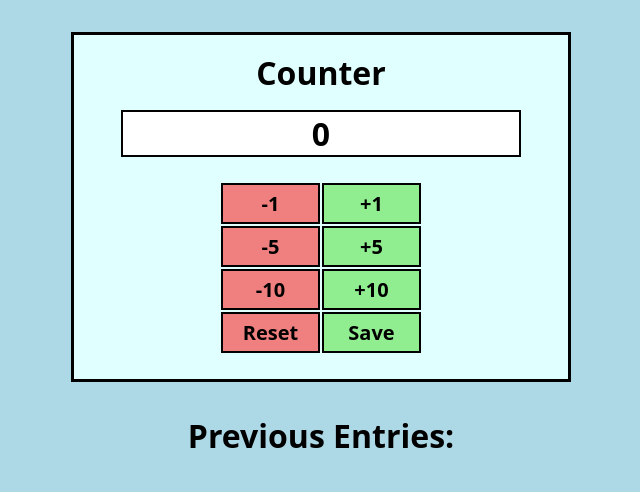
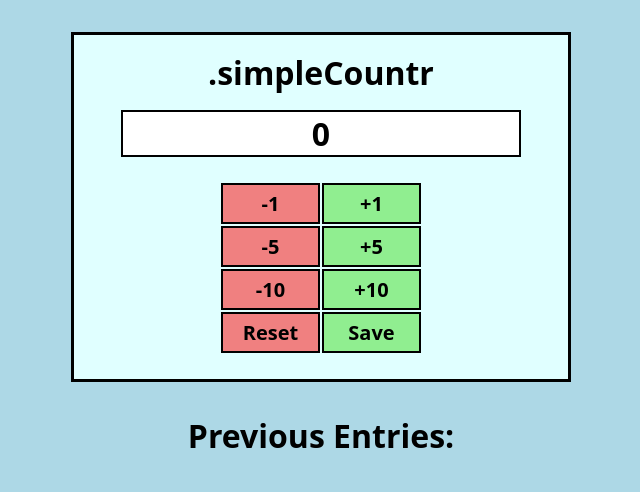
Before and after one commit to andyn-network/simple-counter, a plain HTML site: page index.html in a window 1280 px wide. Shown: the whole page, without its empty margins (319-959 px from the left). Drawn offline with Linux system fonts and the light colour scheme.

Commit message:
Updated index.html

```diff
--- a/index.html
+++ b/index.html
@@ -8,7 +8,7 @@
 </head>
 <body>
     <div class="counter-wrapper">
-        <h1>Counter</h1>
+        <h1>.simpleCountr</h1>
         <h2 id="countEl">0</h2>
         <div class="btn-wrapper">
             <button id="subtract-1" class="negative" onclick="subtract1()">-1</button>
```
